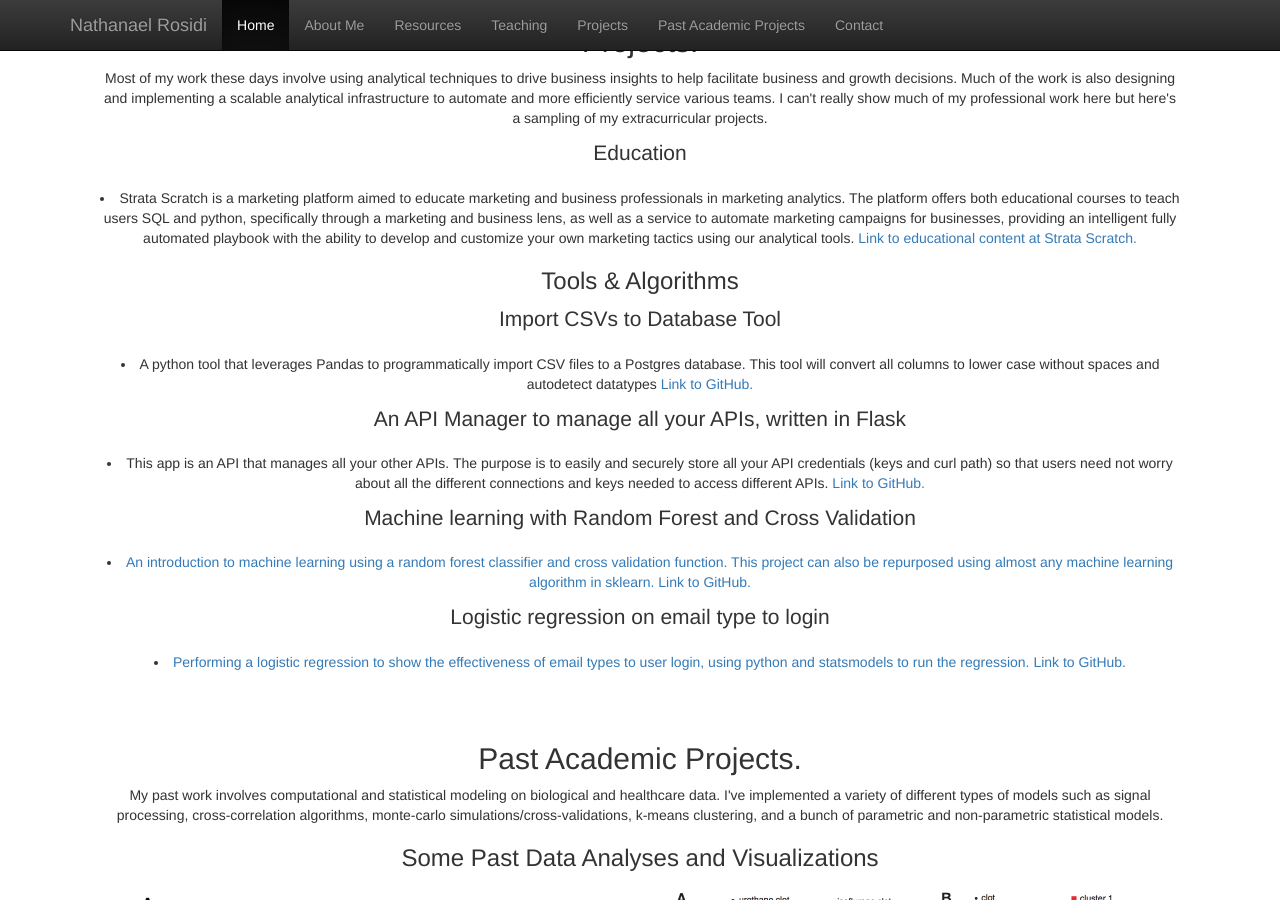
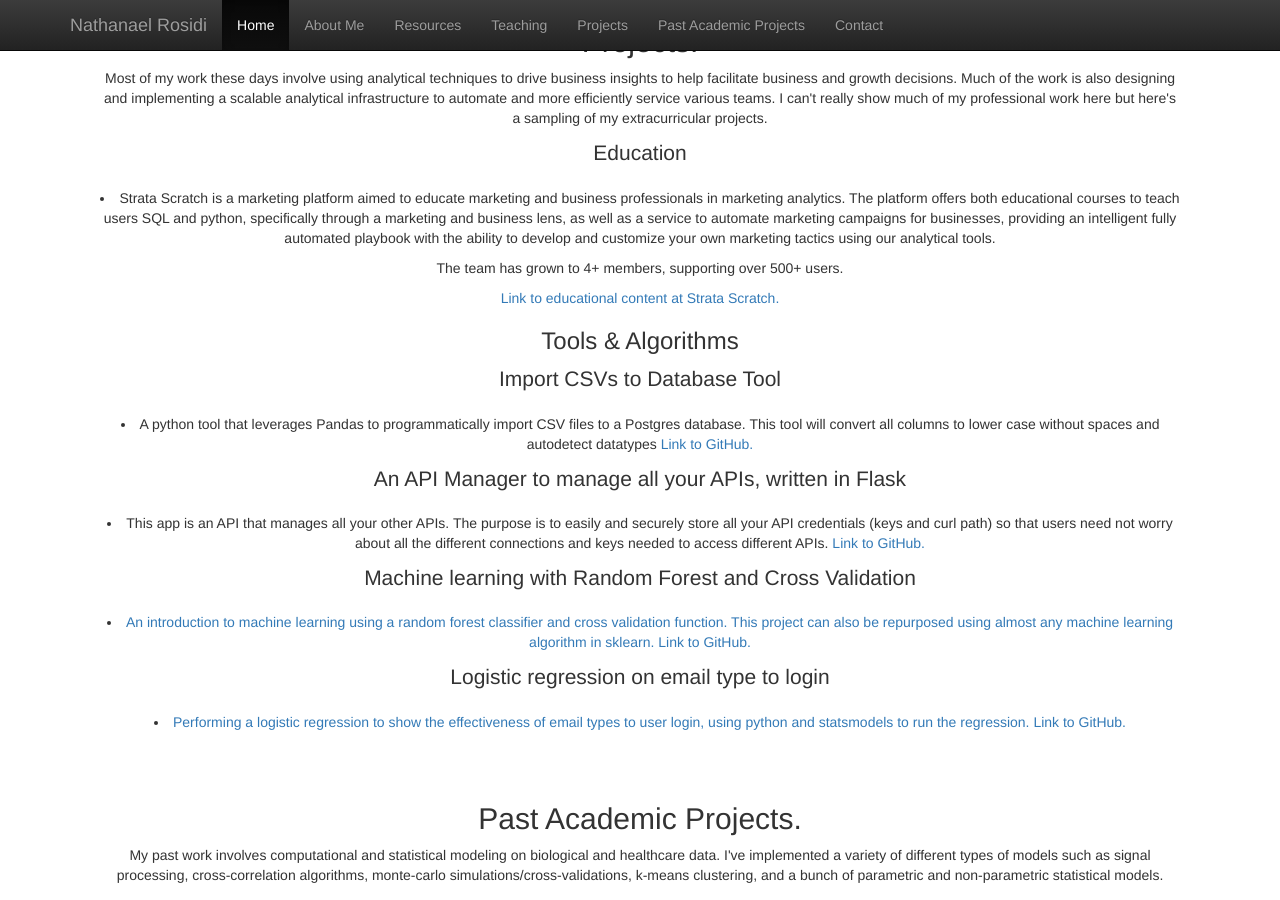
Before and after one commit to nlrosidi/nlrosidi.github.io, a Jekyll site: the page index.html, which Jekyll copies as it is, in a window 1280 px wide and 900 px high, scrolled down 1429 px. Built offline with Jekyll 4.4.1, drawn with Linux system fonts in a browser that asks for light colours; nearby versions of some CDN libraries.

Commit message:
Update index.html

```diff
--- a/index.html
+++ b/index.html
@@ -103,7 +103,11 @@
 		  <p></p>
 
 	      <p class="lead">Education</p>
-		  <li>Strata Scratch is a marketing platform aimed to educate marketing and business professionals in marketing analytics. The platform offers both educational courses to teach users SQL and python, specifically through a marketing and business lens, as well as a service to automate marketing campaigns for businesses, providing an intelligent fully automated playbook with the ability to develop and customize your own marketing tactics using our analytical tools.<a target="_blank" href="https://education.stratascratch.com"> Link to educational content at Strata Scratch.</a></li>
+		  <li>Strata Scratch is a marketing platform aimed to educate marketing and business professionals in marketing analytics. The platform offers both educational courses to teach users SQL and python, specifically through a marketing and business lens, as well as a service to automate marketing campaigns for businesses, providing an intelligent fully automated playbook with the ability to develop and customize your own marketing tactics using our analytical tools.
+		<p></p>
+		      The team has grown to 4+ members, supporting over 500+ users.
+		<p></p>
+		<a target="_blank" href="https://education.stratascratch.com"> Link to educational content at Strata Scratch.</a></li>
 		<p></p>
 		<p></p>
 	  <h3 id="github">Tools & Algorithms</h3>
```
